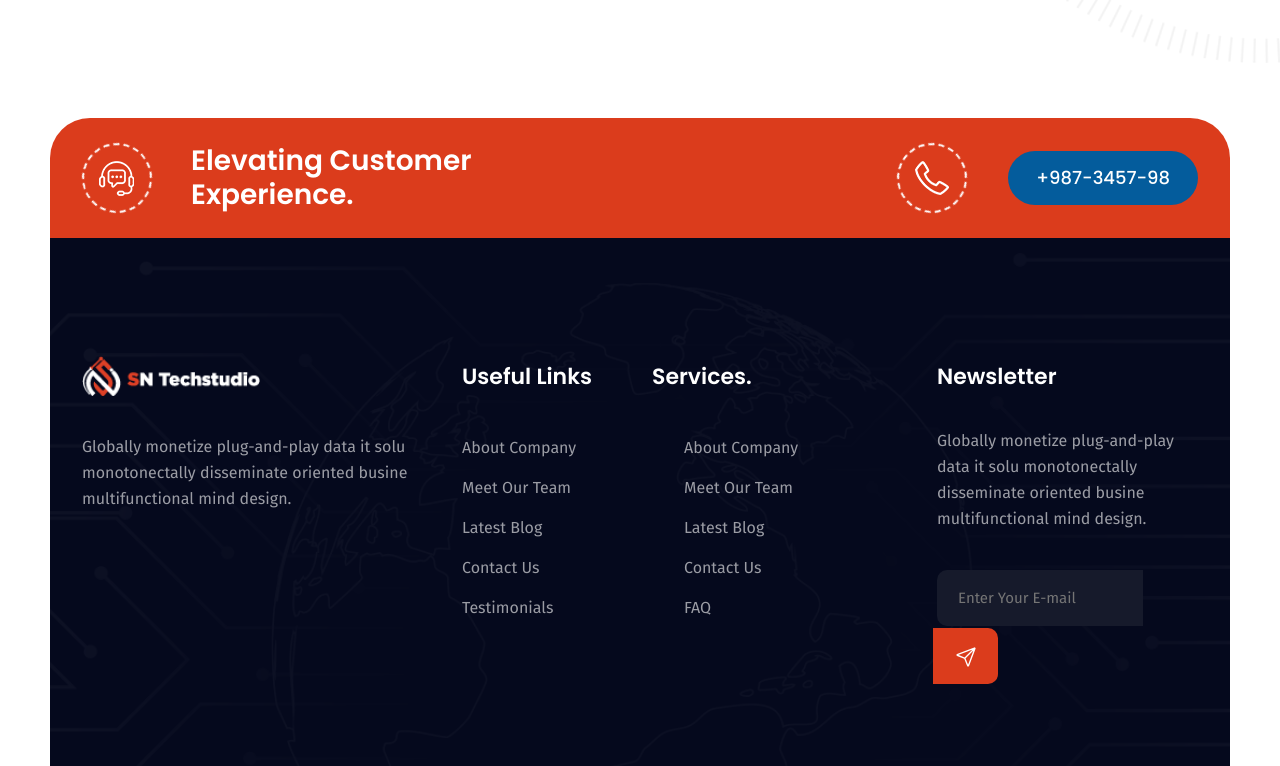
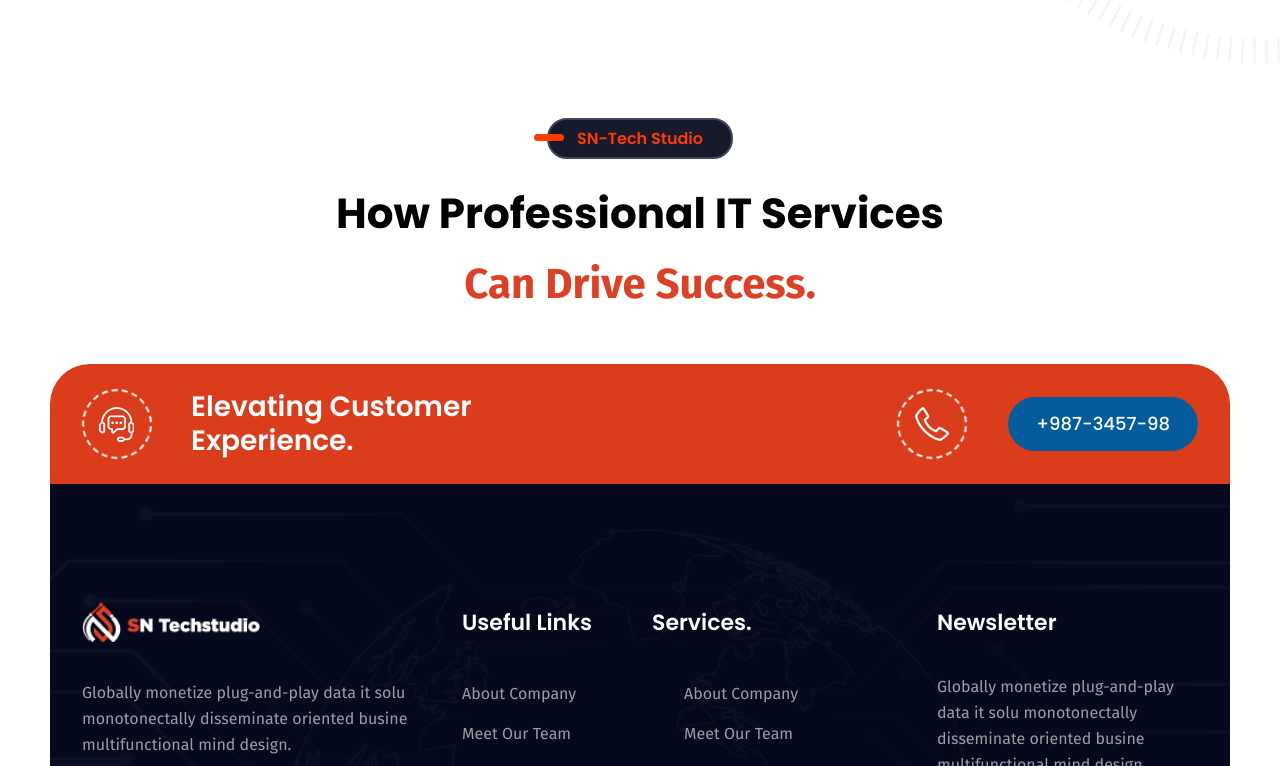
Before and after one commit to talhacodess/Sntech-Studio, a React (Vite) app: page / in a window 1280 px wide. Shown: the part 1864-2630 px from the top of the page. Built offline with nearby package versions, Linux system fonts and the light colour scheme.

Commit message:
commit second

```diff
--- a/src/pages/home/Home.jsx
+++ b/src/pages/home/Home.jsx
@@ -72,7 +72,7 @@ function Home() {
                     </div>
                 </div>
             </div>
-
+            {/* About area */}
             <div className='about-area'>
                 <div className='container'>
                     <div className='row align-items-center'>
@@ -104,6 +104,32 @@ function Home() {
                 </div>
 
             </div>
+
+            {/* It services */}
+
+            <div className="service-area">
+                <div className="container">
+                    <div className="row align-items-center">
+
+                    <div className="col-lg-12">
+                    <div className='hero-content text-center service-title'>
+                                <h5>SN-Tech Studio</h5>
+                                <h1 style={{color:'#000',fontSize:'42px',fontWeight:'700'}}>How Professional IT Services <br /> <span style={{color:'#de4026'}}> Can Drive Success.</span></h1>
+
+
+
+                            </div>
+
+                    </div>
+
+                  <div className="col-xl-3"></div>
+                  <div className="col-xl-3"></div>
+                  <div className="col-xl-3"></div>
+
+                    </div>
+
+                </div>
+            </div>
         </>
     )
 
--- a/src/styles/Component.css
+++ b/src/styles/Component.css
@@ -112,3 +112,15 @@ p.featured-text {
 .featured-single-box:hover h3.featured-title,.featured-single-box:hover p.featured-text{
     color: #fff;
 }
+
+.service-single-box{
+    background: #ffff;
+    border-radius: 15px;
+    padding: 45px 35px 42px;
+    position: relative;
+    z-index: 1;
+    margin-bottom: 30px;
+}
+.service-icon{
+    margin-bottom: 33px;
+}
--- a/src/styles/Home.css
+++ b/src/styles/Home.css
@@ -207,3 +207,6 @@ h4.about-title {
     }
 
 }
+.service-title{
+    margin: 0 0 45px;
+}
```
Also changed, not shown: src/component/ServiceSingleBox.jsx (added, +24 -0 lines).
